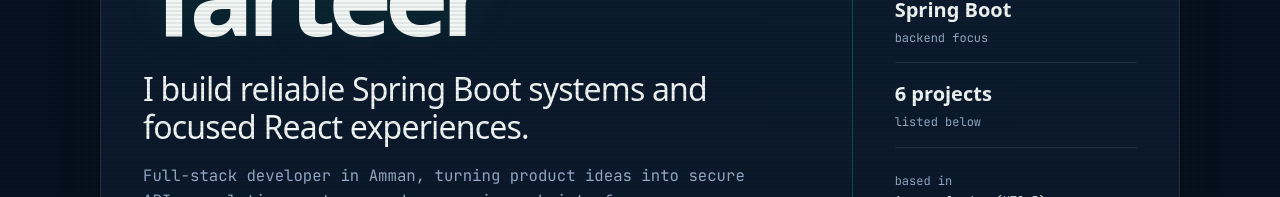
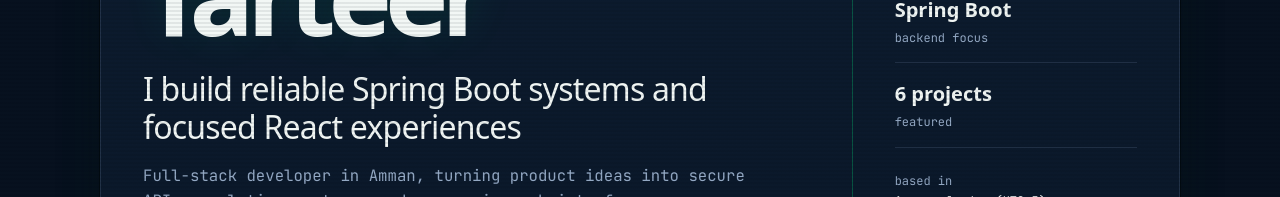
Before and after one commit to hustarico/newPortfolio, a React (Vite) app: page / in a window 1280 px wide. Shown: the part 380-577 px from the top of the page. Built offline with nearby package versions, Linux system fonts and the light colour scheme.

Commit message:
nitpicks

```diff
--- a/src/components/Hero.jsx
+++ b/src/components/Hero.jsx
@@ -27,7 +27,7 @@
             </div>
             <div className="proof-item">
               <strong>{projects.length} {projectLabel}</strong>
-              <span>listed below</span>
+              <span>featured</span>
             </div>
             <div className="proof-location"><span className="dim">based in</span><br />{profile.location}</div>
           </aside>
--- a/src/data/content.js
+++ b/src/data/content.js
@@ -6,8 +6,8 @@
   location: 'Amman, Jordan (UTC+3)',
   email: 'hussamcodes@gmail.com',
   resumeUrl: '/hussam-tarteer-resume.pdf',
-  tagline: 'I build reliable Spring Boot systems and focused React experiences.',
-  intro: 'Full-stack developer in Amman, turning product ideas into secure APIs, real-time systems, and responsive web interfaces.',
+  tagline: 'I build reliable Spring Boot systems and focused React experiences',
+  intro: 'Full-stack developer in Amman, turning product ideas into secure APIs, real-time systems, and responsive web interfaces',
   availability: 'Open to software engineering opportunities',
   about: [
     'I\'m Hussam - a backend-first full-stack developer who likes understanding how things work, not just making them work.',
```
